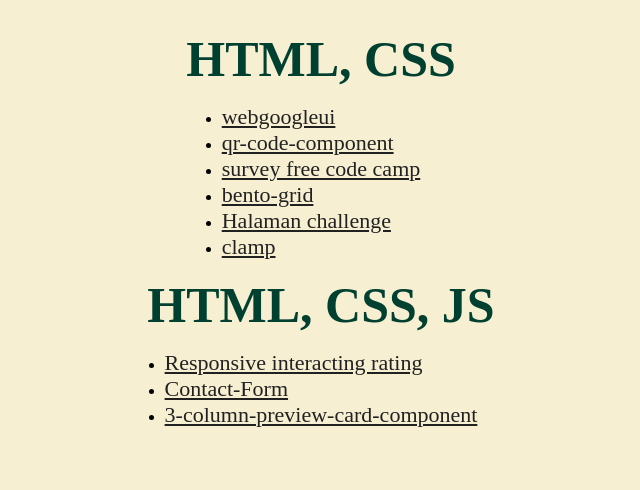
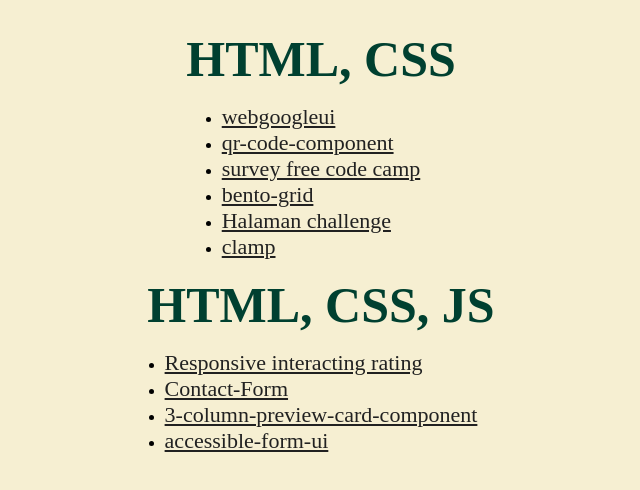
Before and after one commit to zesciati/zak-link-portfolio, a plain HTML site: page index.html in a window 1280 px wide. Shown: the whole page, without its empty margins (319-959 px from the left). Drawn offline with Linux system fonts and the light colour scheme.

Commit message:
feat: accessible-form-ui

```diff
--- a/index.html
+++ b/index.html
@@ -25,6 +25,7 @@
         <li><a href="https://interactive-rating-component-1lk.pages.dev/" target="_blank">Responsive interacting rating</a></li>
         <li><a href="https://contact-form-js.pages.dev/" target="_blank">Contact-Form</a></li>
         <li><a href="https://3-column-preview-card-component-dx7.pages.dev/" target="_blank">3-column-preview-card-component</a></li>
+        <li><a href="https://accessible-form-ui.pages.dev/" target="_blank">accessible-form-ui</a></li>
       </ul>
     </section>
   </main>
```
